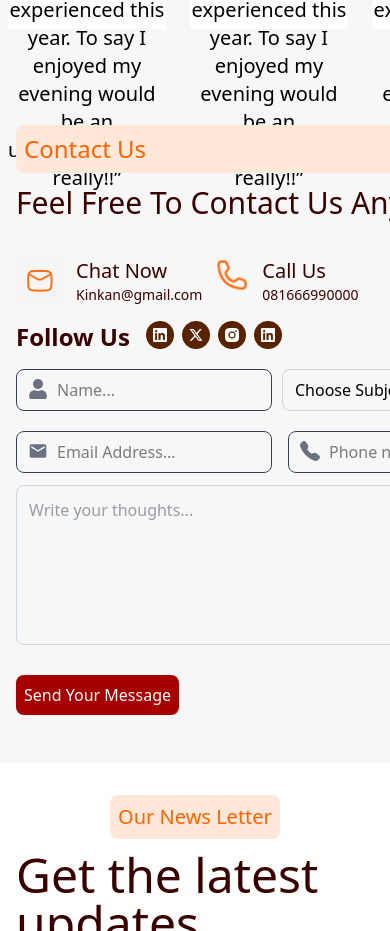
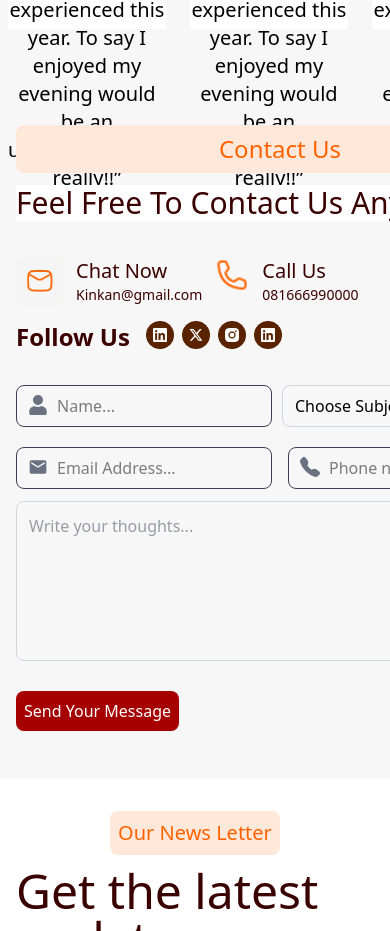
Before and after one commit to Developerfiyin/LLE-website, a React (Vite) app: page / in a window 390 px wide. Shown: the part 6877-7808 px from the top of the page. Built offline with nearby package versions, Linux system fonts and the light colour scheme.

Commit message:
Updated textare and button in the contact section

```diff
--- a/src/Components/contact.jsx
+++ b/src/Components/contact.jsx
@@ -14,10 +14,10 @@ const contact = () => {
 
       <div className='flex flex-col mx-auto'>
 
-             <div className='lg:flex justify-around grid'>
+             <div className='lg:flex  gap-4 justify-around grid'>
               <div>
-              <p className='bg-[#ffe8d9] text-[#ff6300] text-2xl rounded-lg mx-auto p-2 mb-3 ml-0'>Contact Us</p>
-              <h2 className='text-[#3a0000] text-3xl font-medium  mb-9'>Feel Free To Contact Us Anytime.</h2>
+              <p className=' bg-[#ffe8d9] text-[#ff6300] text-2xl rounded-lg mx-auto mb-3 py-2 text-center '>Contact Us</p>
+              <h2 className='text-[#3a0000] text-3xl font-medium bg-white mb-9'>Feel Free To Contact Us Anytime.</h2>
 
                  <div className='flex gap-3'>
            <img src={email} alt="The email icon" className='size-12' />
@@ -98,8 +98,6 @@ const contact = () => {
        </div>
 
       </div>
-
-
     </section>
   )
 }
@@ -202,4 +200,9 @@ export default contact
       <button className='bg-[#a60000] mx-auto mt-6 ml-0 text-white p-2 md:p-2 rounded-lg ease-in-out duration-300 hover:bg-[#3a0000]'>Send Your Message</button>
 
        </div>
-  */}
+ }
+
+
+
+
+     {  bg-[#ffe8d9] text-[#ff6300] text-2xl rounded-lg mx-auto mb-3  */ }
```
